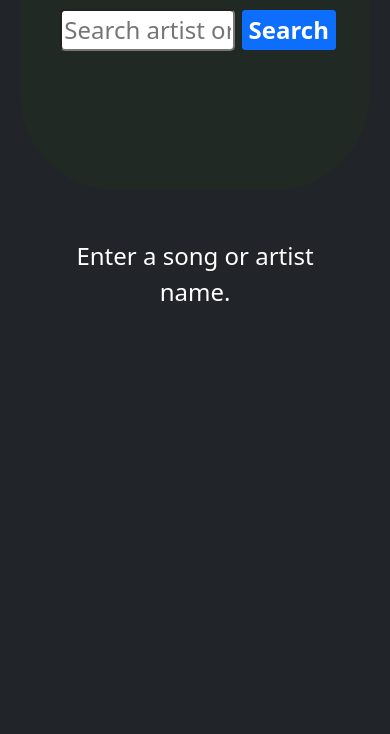
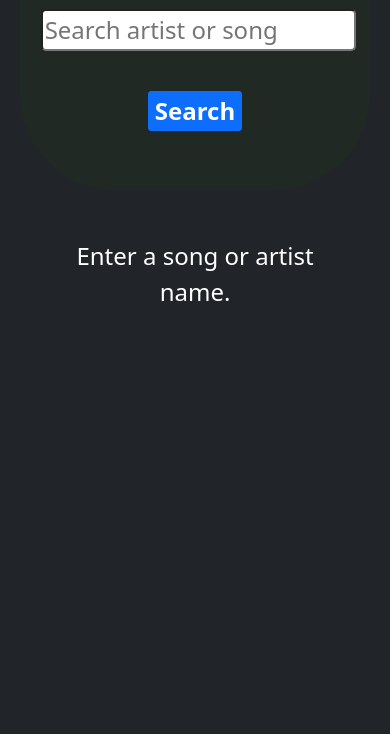
Before and after one commit to anuragkaushik10/lyrics-app, a plain HTML site: page index.html in a window 390 px wide. Shown: the part 110-844 px from the top of the page. Drawn offline with nearby package versions, Linux system fonts and the light colour scheme.

Commit message:
final-comit

```diff
--- a/style.css
+++ b/style.css
@@ -79,8 +79,13 @@ section .container {
 }
 
 
-@media only screen and (max-width:900px){
+@media only screen and (max-width:750px){
     h1{
         font-size: 1.2rem;
     }
+    form input{
+        font-size: 1rem;
+        width: 90%;
+        margin-bottom:40px
+    }
 }
```
